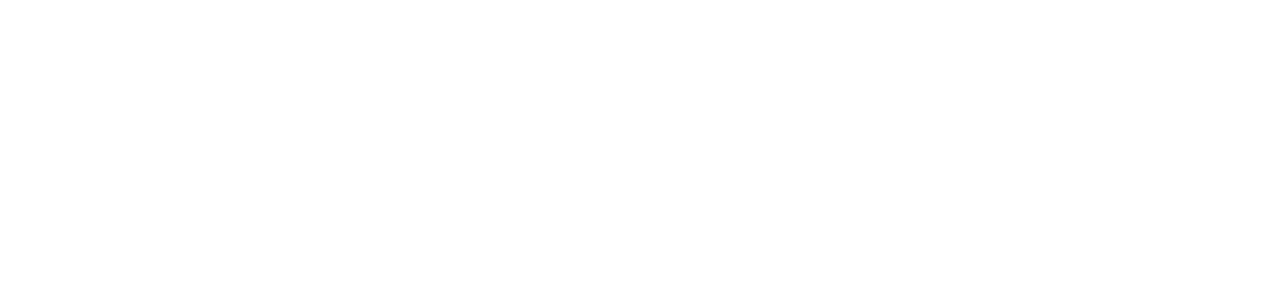
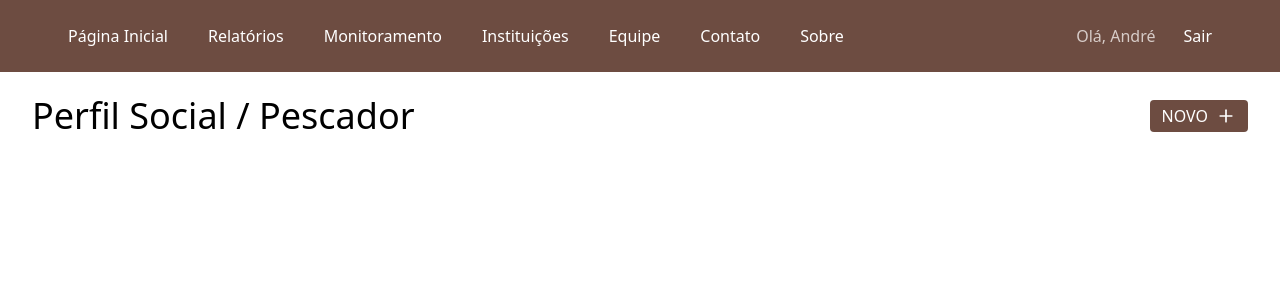
Before and after one commit to JoabeAndrade/projeto-pesca-frontend, a Next.js app: page /pescadores in a window 1280 px wide. Shown: the top 300 px of the page. Built offline with nearby package versions, Linux system fonts and the light colour scheme.

Commit message:
feat: Criação do botão dinâmico

```diff
--- a/src/app/page.tsx
+++ /dev/null
@@ -1,5 +0,0 @@
-import Header from "@/components/Header";
-
-export default function Home() {
-  return <Header />;
-}
--- a/src/app/pescadores/page.tsx
+++ b/src/app/pescadores/page.tsx
@@ -1,3 +1,15 @@
-export default function Pescadores() {
-  return <></>;
+import Button from "@/components/Button";
+import Header from "@/components/Header";
+import { Plus } from "lucide-react";
+
+export default function Page() {
+  return (
+    <div>
+      <Header />
+      <div className="flex flex-row w-full h-14 justify-between items-center px-8 my-4">
+        <h1 className="text-black text-4xl">Perfil Social / Pescador</h1>
+        <Button icon={Plus}>NOVO</Button>
+      </div>
+    </div>
+  );
 }
--- a/src/components/Button.tsx
+++ b/src/components/Button.tsx
@@ -1,10 +1,61 @@
-import { Plus } from "@geist-ui/icons";
+import type { LucideProps } from "lucide-react";
+import type { ForwardRefExoticComponent, RefAttributes } from "react";
 
-export default function Button() {
+type LucideIcon = ForwardRefExoticComponent<
+  Omit<LucideProps, "ref"> & RefAttributes<SVGSVGElement>
+>;
+
+interface ButtonProps extends React.ButtonHTMLAttributes<HTMLButtonElement> {
+  children?: React.ReactNode;
+  icon?: LucideIcon;
+  iconPosition?: "left" | "right";
+}
+
+export default function Button({
+  children,
+  icon: Icon,
+  iconPosition = "right",
+  className = "",
+  type = "button",
+  ...props
+}: ButtonProps) {
+  const isIconOnly = !children && Icon;
+
+  const hasText = !!children;
+
+  const coreStyle =
+    "inline-flex items-center justify-center font-medium transition-colors focus-visible:outline-none focus-visible:ring-2 focus-visible:ring-ring focus-visible:ring-offset-2 disabled:opacity-50 disabled:pointer-events-none";
+
+  const defaultVisualStyle = "bg-[#6d4c41] text-white hover:bg-[#5a3f37]";
+
+  const defaultRoundingStyle = "rounded";
+
+  let sizingStyle = "px-3 py-1";
+  let gapStyle = Icon && hasText ? "gap-2" : "";
+
+  if (isIconOnly) {
+    sizingStyle = "p-2";
+    gapStyle = "";
+  }
+
+  const finalClassName = [
+    coreStyle,
+    defaultVisualStyle,
+    defaultRoundingStyle,
+    sizingStyle,
+    gapStyle,
+    className,
+  ]
+    .filter(Boolean)
+    .join(" ");
+
   return (
-    <button className="bg-[#6d4c41] py-1 px-3 text-white rounded flex flex-row items-center gap-2">
-      <div>NOVO</div>
-      <Plus color="#ffffff" size={20} />
+    <button type={type} className={finalClassName} {...props}>
+      {Icon && iconPosition === "left" && <Icon size={20} aria-hidden="true" />}
+      {children}
+      {Icon && iconPosition === "right" && (
+        <Icon size={20} aria-hidden="true" />
+      )}
     </button>
   );
 }
--- a/src/components/Header.tsx
+++ b/src/components/Header.tsx
@@ -1,7 +1,7 @@
 "use client";
 
 import { useState } from "react";
-import { Menu, X } from "lucide-react"; // ícones do Lucide (ou qualquer outro)
+import { Menu, X } from "lucide-react";
 
 export default function Header() {
   const [menuOpen, setMenuOpen] = useState(false);
```
